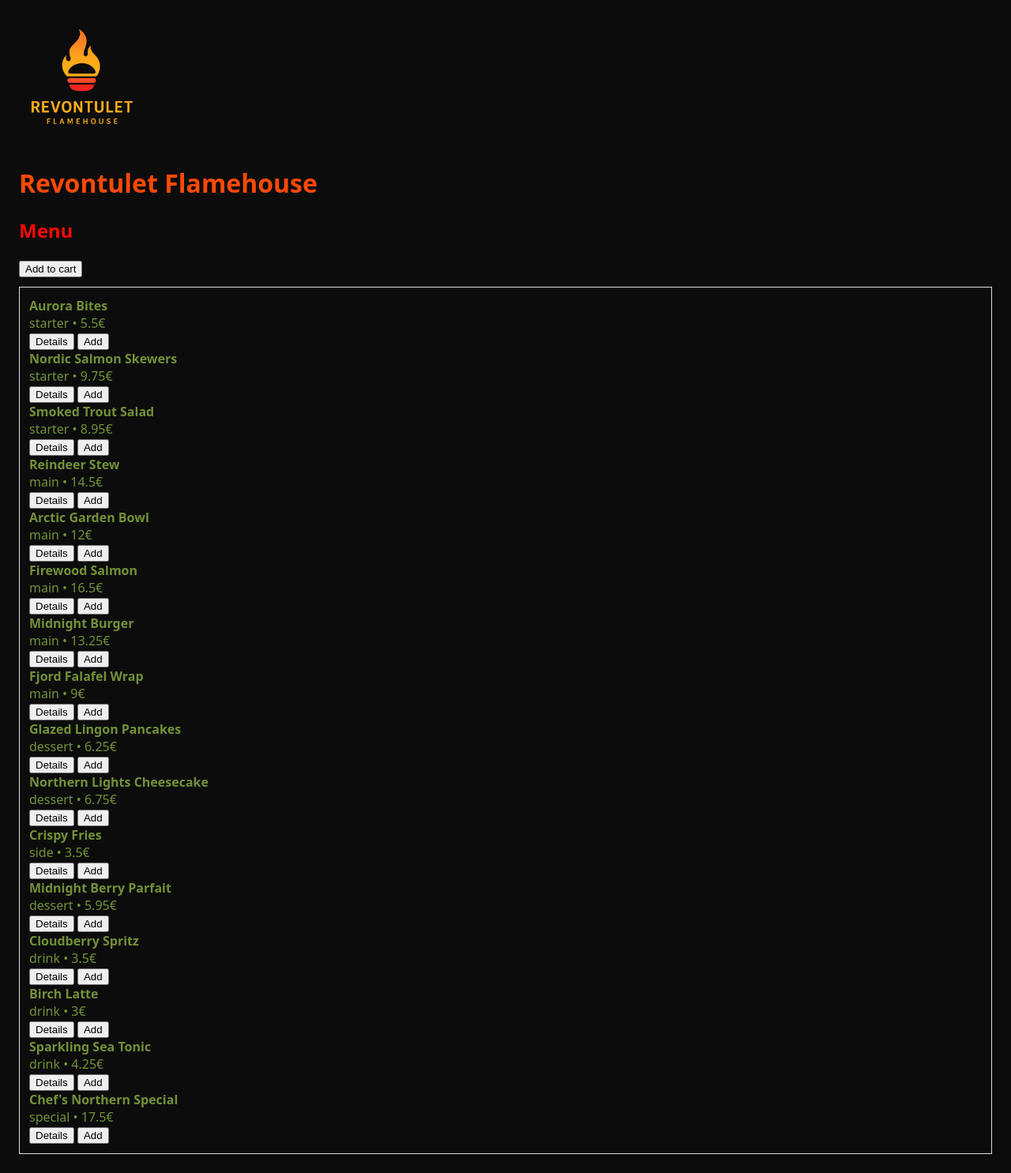
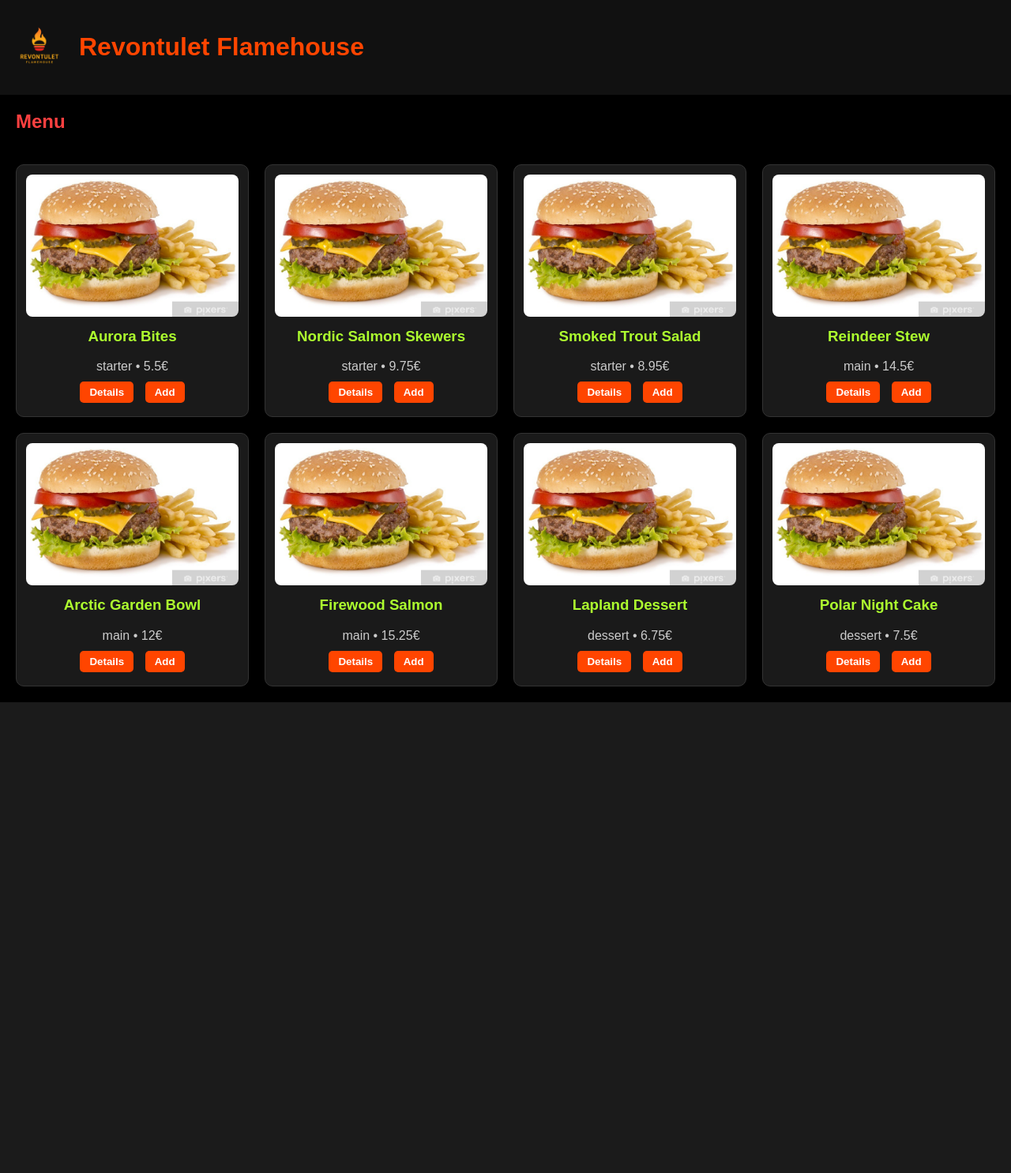
Before and after one commit to IrumShehryar/Restaurant-Website, a Flask app: page /menu in a window 1280 px wide. Shown: the whole page at 79% size. After the commit the page ends 889 px from the top, so only its background shows below. Run offline with Flask 3, Linux system fonts and the light colour scheme.

Commit message:
Added new features for restaurant project

```diff
--- a/frontend/static/css/style.css
+++ b/frontend/static/css/style.css
@@ -1,15 +1,81 @@
 body {
-     font-family: system-ui, sans-serif; margin: 24px;
-     background-color: #0c0c0c;
-     color: #739138;
+    background-color: #000;
+    color: #fff;
+    font-family: Arial, sans-serif;
+    margin: 0;
+    padding: 0;
 }
-.logo{
-     height : 10rem;
-     width: auto;
+
+.site-header {
+    display: flex;
+    align-items: center;
+    padding: 20px;
+    background-color: #111;
 }
-h1{
-     color: #fc4908;
+
+.logo {
+    height: 60px;
+    margin-right: 20px;
 }
-h2{
-     color: hsl(0, 98%, 51%)
+
+h1 {
+    color: #ff4500;
 }
+
+h2 {
+    color: #ff4040;
+    margin-left: 20px;
+}
+
+.menu-grid {
+    display: grid;
+    grid-template-columns: repeat(4, 1fr);
+    gap: 20px;
+    padding: 20px;
+}
+
+.menu-item {
+    background-color: #1a1a1a;
+    border: 1px solid #333;
+    border-radius: 10px;
+    padding: 12px;
+    text-align: center;
+    transition: transform 0.2s ease, box-shadow 0.2s ease;
+}
+
+.menu-item:hover {
+    transform: scale(1.03);
+    box-shadow: 0 4px 15px rgba(255, 69, 0, 0.4);
+}
+
+.menu-item img {
+    width: 100%;
+    height: 180px;
+    object-fit: cover;
+    border-radius: 8px;
+}
+
+.menu-item h3 {
+    color: #adff2f;
+    margin-top: 10px;
+}
+
+.menu-item p {
+    margin: 5px 0;
+    color: #ccc;
+}
+
+.menu-item button {
+    margin: 5px;
+    padding: 6px 12px;
+    border: none;
+    background-color: #ff4500;
+    color: #fff;
+    border-radius: 5px;
+    cursor: pointer;
+    font-weight: bold;
+}
+
+.menu-item button:hover {
+    background-color: #ff6347;
+}
--- a/frontend/static/js/menu.js
+++ b/frontend/static/js/menu.js
@@ -1,33 +1,66 @@
-import { apiUrl } from "./utils/config.js";
-import fetchData from './utils/fetchData.js'
+const menuGrid = document.getElementById("menuGrid");
 
-async function loadMenu(){
-    const el = document.getElementById("menuList")
-    el.textContent = "Loading..."
+const menuItems = [
+    {
+        name: "Aurora Bites",
+        type: "starter",
+        price: "5.5€",
+        image: "burger.jpg"
+    },
+    {
+        name: "Nordic Salmon Skewers",
+        type: "starter",
+        price: "9.75€",
+        image: "burger.jpg"
+    },
+    {
+        name: "Smoked Trout Salad",
+        type: "starter",
+        price: "8.95€",
+        image: "burger.jpg"
+    },
+    {
+        name: "Reindeer Stew",
+        type: "main",
+        price: "14.5€",
+        image: "burger.jpg"
+    },
+    {
+        name: "Arctic Garden Bowl",
+        type: "main",
+        price: "12€",
+       image: "burger.jpg"
+    },
+    {
+        name: "Firewood Salmon",
+        type: "main",
+        price: "15.25€",
+        image: "burger.jpg"
+    },
+    {
+        name: "Lapland Dessert",
+        type: "dessert",
+        price: "6.75€",
+        image: "burger.jpg"
+    },
+    {
+        name: "Polar Night Cake",
+        type: "dessert",
+        price: "7.5€",
+        image: "burger.jpg"
+    }
+];
 
-    try{
-        const items = await fetchData(apiUrl("menu"))
-       // el.innerHTML = items.map(i => `<b>${i.name}</b> - ${i.price}E <i>${i.category}</i> <br>`).join("") || "No Items"
-        //DECIDE:  which one to choose a simple list of items  as above or with buttons as below
-       el.innerHTML = (Array.isArray(items) && items.length)
-      ? items.map(i => `
-        <div class="menu-card" data-id="${i.id}">
-          <div class="menu-info">
-            <b>${i.name}</b>
-            <div class="menu-meta">${i.category} • ${i.price}€</div>
-          </div>
-          <div class="menu-actions">
-            <button class="btn-detail" data-id="${i.id}">Details</button>
-            <button class="btn-add" data-id="${i.id}">Add</button>
-          </div>
-        </div>`).join("")
-      : "No items available";
-    } catch(err){
-
-        el.textContent = "Failed to load the menu"
-        console.error(err)
-    }
-
-}
-document.addEventListener("DOMContentLoaded", loadMenu)
-//document.getElementById("btnLoad").addEventListener("click",loadMenu)
+menuGrid.innerHTML = menuItems
+    .map(
+        item => `
+        <div class="menu-item">
+            <img src="/static/assets/${item.image}" alt="${item.name}">
+            <h3>${item.name}</h3>
+            <p>${item.type} • ${item.price}</p>
+            <button>Details</button>
+            <button>Add</button>
+        </div>
+    `
+    )
+    .join("");
--- a/frontend/templates/menu.html
+++ b/frontend/templates/menu.html
@@ -19,12 +19,9 @@
         </header>
         <main>
             <h2>Menu</h2>
-            <button id="btnLoad">Add to cart</button>
-            <div
-                id="menuList"
-                style="margin-top: 12px; border: 1px solid #ddd; padding: 12px"
-            ></div>
+            <div id="menuGrid" class="menu-grid"></div>
         </main>
+
         <script
             type="module"
             src="{{ url_for('static', filename='js/menu.js') }}"
```
Also changed, not shown: frontend/static/assets/burger.jpg (added).
